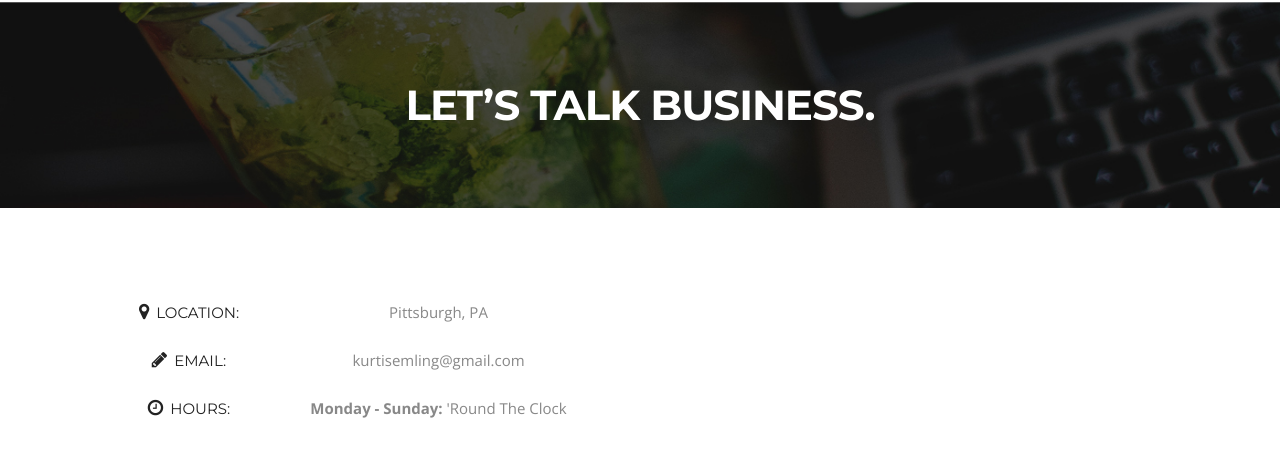
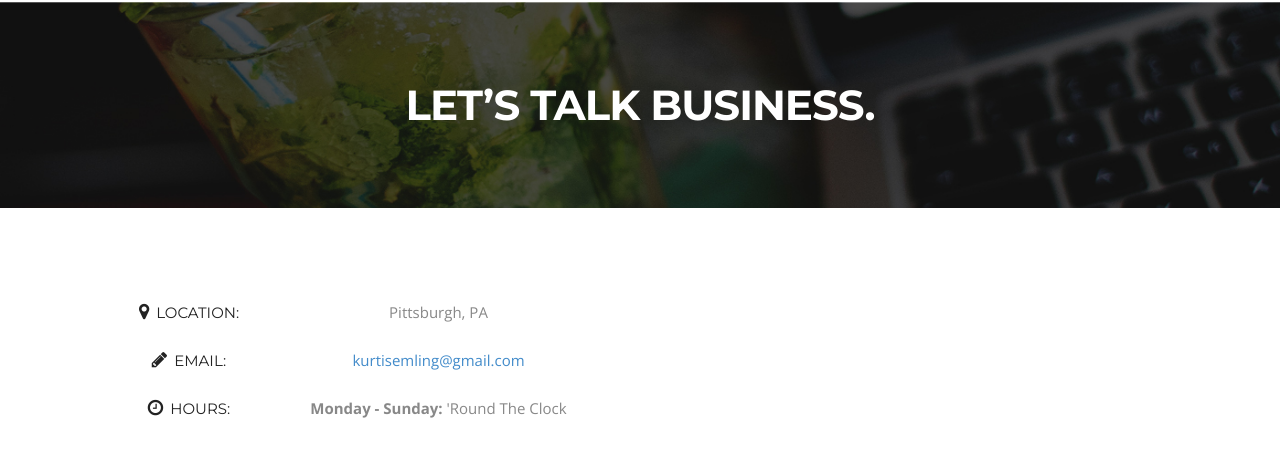
Before and after one commit to KurtisEmling/kurtisemling.x10.mx, a plain HTML site: page index.html in a window 1280 px wide. Shown: the part 4640-5095 px from the top of the page. Drawn offline with nearby package versions, Linux system fonts and the light colour scheme.

Commit message:
EMAIL to me

```diff
--- a/index.html
+++ b/index.html
@@ -235,7 +235,7 @@
                 </div>
                 <div class="contact-info-box email clearfix">
                 	<h3><i class="fa-pencil"></i>email:</h3>
-                	<span>kurtisemling@gmail.com</span>
+                	<span><a href="mailto:kurtisemling@gmail.com">kurtisemling@gmail.com</a></span>
                 </div>
             	<div class="contact-info-box hours clearfix">
                 	<h3><i class="fa-clock-o"></i>Hours:</h3>
```
